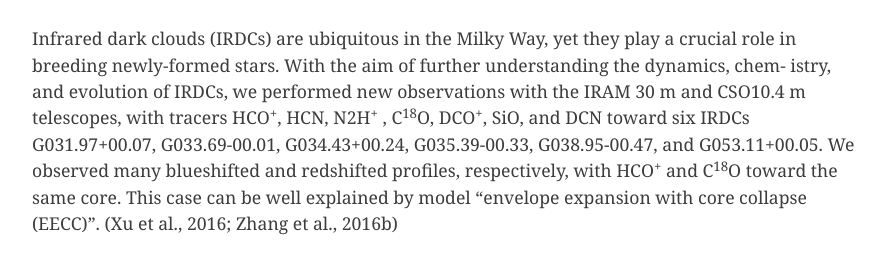
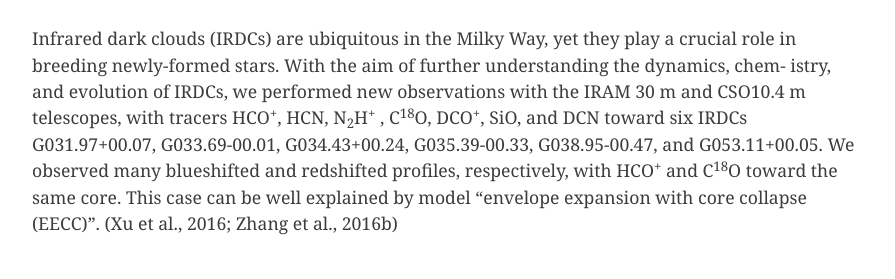
Before and after one commit to zcp521/zcp521.github.io, a Jekyll site: the page built from research.md, in a window 1280 px wide and 900 px high, scrolled down 1224 px. Shown: the part 155-434 px from the top of the window, without its empty margins (192-1087 px from the left). Built offline with Jekyll 4.4.1, drawn with Linux system fonts in a browser that asks for light colours.

Commit message:
Initial commit

```diff
--- a/research.md
+++ b/research.md
@@ -61,7 +61,7 @@ from the disruption of a gas filament by strong stellar winds, and fragments und
 Infrared dark clouds (IRDCs) are ubiquitous in the Milky Way, yet they play a crucial role
 in breeding newly-formed stars. With the aim of further understanding the dynamics, chem-
 istry, and evolution of IRDCs, we performed new observations with the IRAM 30 m and
-CSO10.4 m telescopes, with tracers HCO<sup>+</sup>, HCN, N2H<sup>+</sup> , C<sup>18</sup>O, DCO<sup>+</sup>, SiO, and DCN toward
+CSO10.4 m telescopes, with tracers HCO<sup>+</sup>, HCN, N<sub>2</sub>H<sup>+</sup> , C<sup>18</sup>O, DCO<sup>+</sup>, SiO, and DCN toward
 six IRDCs G031.97+00.07, G033.69-00.01, G034.43+00.24, G035.39-00.33, G038.95-00.47, and
 G053.11+00.05. We observed many blueshifted and redshifted profiles, respectively, with HCO<sup>+</sup>
 and C<sup>18</sup>O toward the same core. This case can be well explained by model “envelope expansion
```
